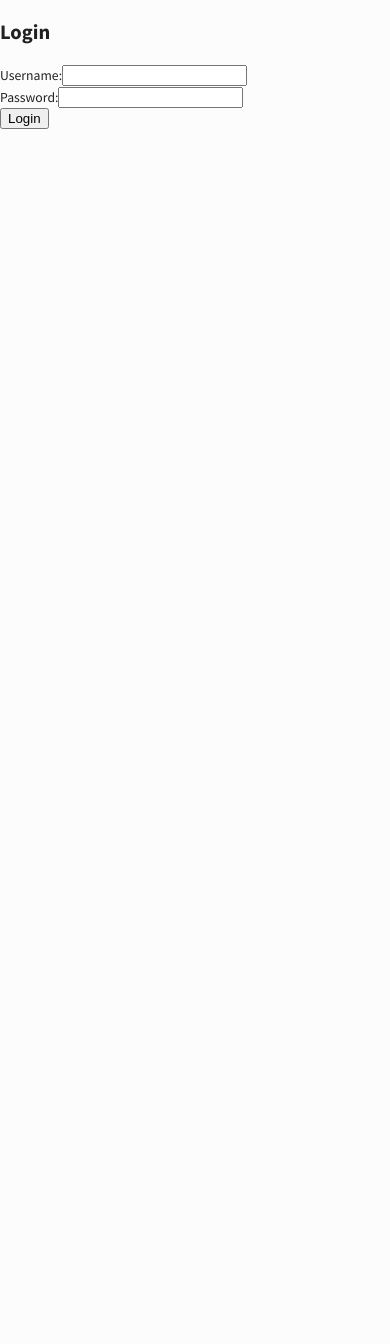
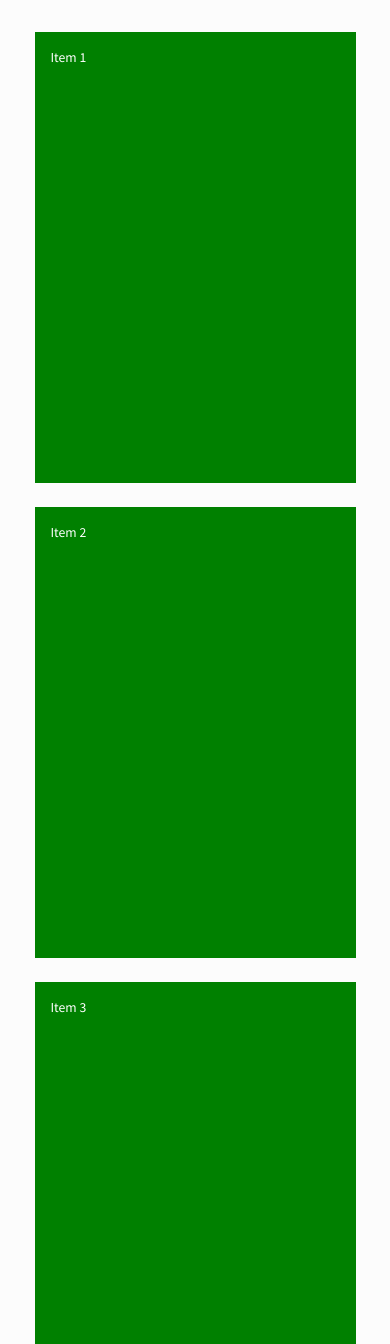
Before and after one commit to Heracles404/learning-environment-monitoring-system, a React (Create React App) app in the folder client/: page / in a window 390 px wide. Shown: the top 1344 px of the page. Before the commit the page ends 844 px from the top, so only its background shows below. Built offline with nearby package versions, Linux system fonts and the light colour scheme.

Commit message:
Responsive Sign-in Page

```diff
--- a/client/src/App.js
+++ b/client/src/App.js
@@ -16,6 +16,7 @@ import { CssBaseline, ThemeProvider } from "@mui/material";
 import { ColorModeContext, useMode } from "./theme";
 import Calendar from "./pages/calendar/calendar";
 import Login from "./pages/Login";
+import LoginPage from "./pages/Login/Login";
 
 function App() {
   const [theme, colorMode] = useMode();
@@ -43,8 +44,12 @@ function App() {
           <Routes>
             <Route
               path="/"
+              element={<LoginPage />}
+            />
+            {/* <Route
+              path="/"
               element={<Login />}
-            />
+            /> */}
             <Route
               path="/dashboard"
               element={
--- /dev/null
+++ b/client/src/pages/Login/Login.jsx
@@ -0,0 +1,77 @@
+import React from 'react'
+import {Box } from '@mui/material'
+import Grid from '@mui/material/Grid2';
+
+
+const LoginPage = () => {
+  return (
+    <Grid container m={4} rowSpacing={3} columnSpacing={{ xs: 1, sm: 1, md: 3 }}>
+  <Grid size={{ xs: 12, sm: 12, md: 4 }} display="flex" justifyContent="center" alignItems="center">
+  <Box
+            sx={{
+                display: 'flex',
+                bgcolor: 'green',
+                color: 'white',
+                height: '451px',
+                width: {
+                xs: 321, // 0
+                sm: 451, // 600
+                md: 381, // 900
+                lg: 552, // 1200
+                xl: 1000, // 1536
+                },
+                padding: '16px',
+            }}
+            >
+            Item 1
+                </Box>
+        </Grid>
+        <Grid size={{ xs: 12, sm: 12, md: 4 }} display="flex" justifyContent="center" alignItems="center">
+        <Box
+            sx={{
+                display: 'flex',
+                bgcolor: 'green',
+                color: 'white',
+                height: '451px',
+                width: {
+                xs: 321, // 0
+                sm: 451, // 600
+                md: 381, // 900
+                lg: 552, // 1200
+                xl: 1000, // 1536
+                },
+                padding: '16px',
+            }}
+            >
+            Item 2
+                </Box>
+        </Grid>
+        <Grid size={{ xs: 12, sm: 12, md: 4 }} display="flex" justifyContent="center" alignItems="center">
+        <Box
+            sx={{
+                display: 'flex',
+                bgcolor: 'green',
+                color: 'white',
+                height: '451px',
+                width: {
+                xs: 321, // 0
+                sm: 451, // 600
+                md: 381, // 900
+                lg: 552, // 1200
+                xl: 1000, // 1536
+                },
+                padding: '16px',
+            }}
+            >
+            Item 3
+                </Box>
+        </Grid>
+
+
+
+
+    </Grid>
+  )
+}
+
+export default LoginPage
```
